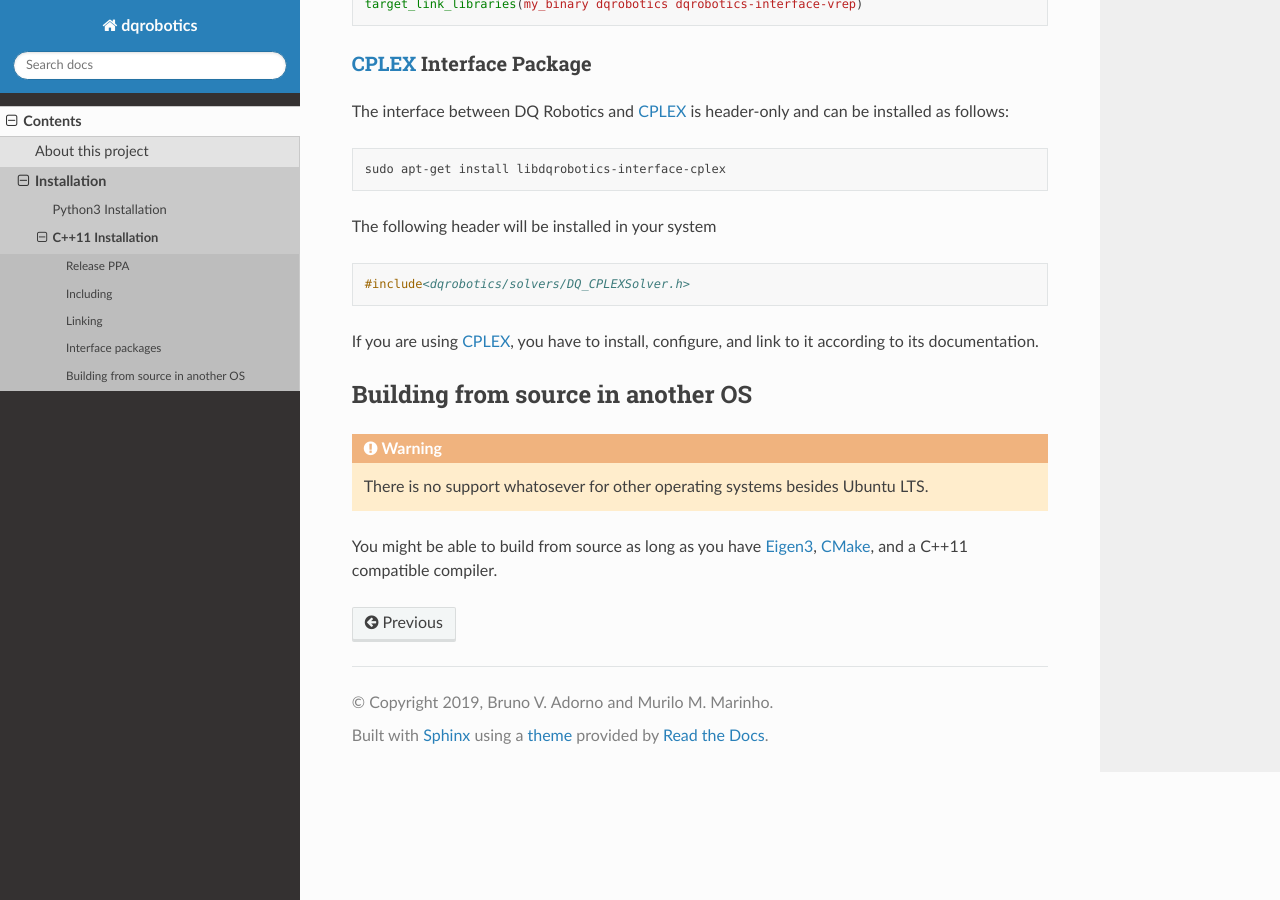
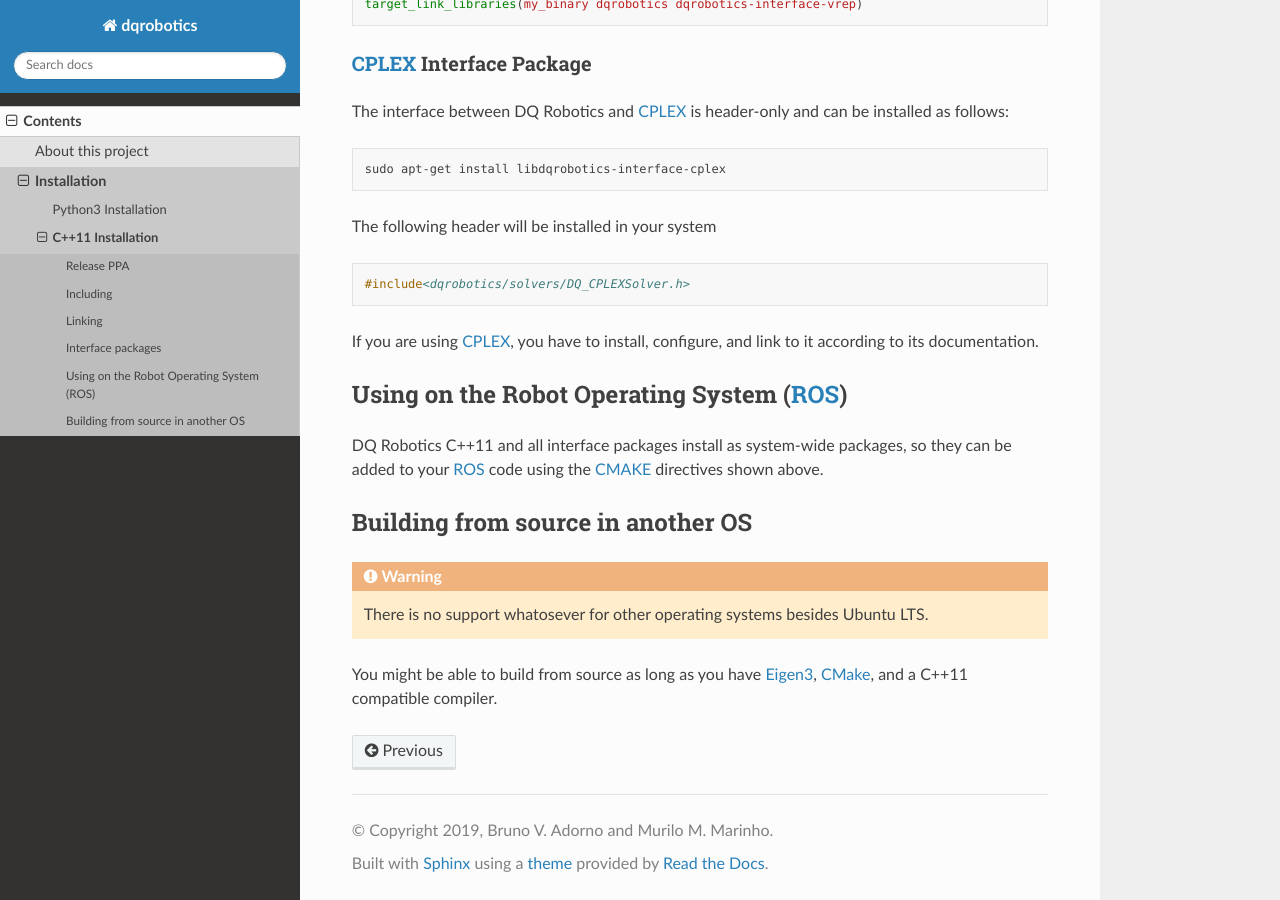
Before and after one commit to dqrobotics/dqrobotics.github.io, a Sphinx documentation site: the page built from docs/installation/cpp.rst, in a window 1280 px wide and 900 px high, scrolled down 2018 px. Built offline with Sphinx 7.4.7 and the Read the Docs theme 2.0.0, drawn with Linux system fonts in a browser that asks for light colours.

Commit message:
Update cpp.rst

```diff
--- a/docs/installation/cpp.rst
+++ b/docs/installation/cpp.rst
@@ -101,6 +101,11 @@ The following header will be installed in your system
 
 If you are using CPLEX_, you have to install, configure, and link to it according to its documentation.
 
+Using on the Robot Operating System (ROS_)
+=========================================
+
+DQ Robotics C++11 and all interface packages install as system-wide packages, so they can be added to your ROS_ code using the CMAKE_ directives shown above.
+
 Building from source in another OS
 ==================================
 
@@ -115,3 +120,4 @@ You might be able to build from source as long as you have Eigen3_, CMake_, and
 .. _CMake: https://cmake.org/
 .. _CPLEX: https://www.ibm.com/jp-ja/products/ilog-cplex-optimization-studio
 .. _CPP-Issue-Tracker: https://github.com/dqrobotics/cpp/issues
+.. _ROS: https://www.ros.org/
```
